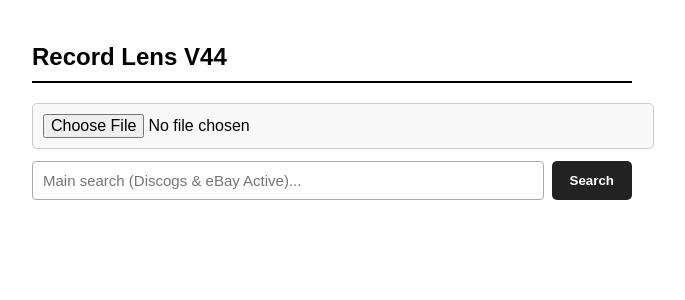
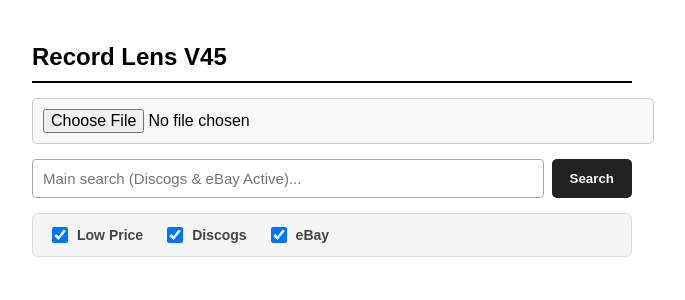
Before and after one commit to jtcvmarie/sales, a Next.js app: page / in a window 1280 px wide. Shown: the top 300 px of the page, without its empty margins (308-993 px from the left). Built offline with nearby package versions, Linux system fonts and the light colour scheme.

Commit message:
Update page.js

```diff
--- a/app/page.js
+++ b/app/page.js
@@ -11,6 +11,11 @@ export default function Home() {
   const [loadingMain, setLoadingMain] = useState(false);
   const [errorMsg, setErrorMsg] = useState("");
   const [hasSearched, setHasSearched] = useState(false);
+
+  // Layout View Toggles
+  const [showLow, setShowLow] = useState(true);
+  const [showDiscogs, setShowDiscogs] = useState(true);
+  const [showEbay, setShowEbay] = useState(true);
 
   // Collapsible Section States
   const [isDiscogsOpen, setIsDiscogsOpen] = useState(true);
@@ -97,7 +102,7 @@ export default function Home() {
   // Custom Colorizer for Deep Media Formats
   const renderFormat = (fmtStr) => {
     if (!fmtStr || fmtStr === '--') return '--';
-    const formatKeywords = ['vinyl', 'lp', '45', '78', '33', 'shellac', 'cassette', '7"', '10"', '12"'];
+    const formatKeywords = ['vinyl', 'lp', '45', '78', '33', 'shellac', 'cassette', '7"', '10"', '12"', 'cd'];
     const parts = fmtStr.split(', ');
 
     return parts.map((part, i) => {
@@ -117,12 +122,12 @@ export default function Home() {
 
   return (
     <main style={{ padding: '15px', fontFamily: 'sans-serif', maxWidth: '600px', margin: '0 auto', backgroundColor: '#fff', paddingBottom: '100px' }}>
-      <h2 style={{ borderBottom: '2px solid black', paddingBottom: '10px' }}>Record Lens V44</h2>
+      <h2 style={{ borderBottom: '2px solid black', paddingBottom: '10px', marginBottom: '15px' }}>Record Lens V45</h2>
 
-      <input type="file" accept="image/*" capture="environment" onChange={handleCapture} style={{ padding: '10px', fontSize: '16px', marginBottom: '12px', width: '100%', backgroundColor: '#f9f9f9', border: '1px solid #ccc', borderRadius: '5px' }} />
+      <input type="file" accept="image/*" capture="environment" onChange={handleCapture} style={{ padding: '10px', fontSize: '16px', marginBottom: '15px', width: '100%', backgroundColor: '#f9f9f9', border: '1px solid #ccc', borderRadius: '5px' }} />
 
       {/* GLOBAL SEARCH BAR */}
-      <div style={{ marginBottom: '20px', display: 'flex', gap: '8px' }}>
+      <div style={{ marginBottom: '15px', display: 'flex', gap: '8px' }}>
         <input
           type="text"
           value={mainQuery}
@@ -139,11 +144,24 @@ export default function Home() {
         </button>
       </div>
 
-      {loadingMain && <p style={{ fontWeight: 'bold', color: '#0070f3' }}>Fetching market data...</p>}
-      {errorMsg && <p style={{ color: 'red', fontWeight: 'bold', backgroundColor: '#fee', padding: '10px', borderRadius: '4px' }}>{errorMsg}</p>}
+      {/* VIEW TOGGLE CHECKBOXES */}
+      <div style={{ display: 'flex', gap: '20px', marginBottom: '25px', fontSize: '14px', fontWeight: 'bold', color: '#444', backgroundColor: '#f5f5f5', padding: '10px 15px', borderRadius: '6px', border: '1px solid #ddd' }}>
+        <label style={{ display: 'flex', alignItems: 'center', gap: '6px', cursor: 'pointer' }}>
+          <input type="checkbox" checked={showLow} onChange={(e) => setShowLow(e.target.checked)} style={{ width: '16px', height: '16px' }} /> Low Price
+        </label>
+        <label style={{ display: 'flex', alignItems: 'center', gap: '6px', cursor: 'pointer' }}>
+          <input type="checkbox" checked={showDiscogs} onChange={(e) => setShowDiscogs(e.target.checked)} style={{ width: '16px', height: '16px' }} /> Discogs
+        </label>
+        <label style={{ display: 'flex', alignItems: 'center', gap: '6px', cursor: 'pointer' }}>
+          <input type="checkbox" checked={showEbay} onChange={(e) => setShowEbay(e.target.checked)} style={{ width: '16px', height: '16px' }} /> eBay
+        </label>
+      </div>
+
+      {loadingMain && <p style={{ fontWeight: 'bold', color: '#0070f3', marginBottom: '20px' }}>Fetching market data...</p>}
+      {errorMsg && <p style={{ color: 'red', fontWeight: 'bold', backgroundColor: '#fee', padding: '10px', borderRadius: '4px', marginBottom: '20px' }}>{errorMsg}</p>}
 
       {/* 1. DISCOGS SECTION */}
-      {hasSearched && (
+      {hasSearched && showDiscogs && (
         <div style={{ marginBottom: '40px' }}>
           <div style={{ display: 'flex', justifyContent: 'space-between', alignItems: 'center', marginBottom: '15px', backgroundColor: '#222', padding: '10px 15px', borderRadius: '4px' }}>
             <div onClick={() => setIsDiscogsOpen(!isDiscogsOpen)} style={{ display: 'flex', alignItems: 'center', gap: '8px', cursor: 'pointer' }}>
@@ -167,30 +185,31 @@ export default function Home() {
                 return (
                   <div key={i} style={{ marginBottom: '20px', borderBottom: '1px solid #eee', paddingBottom: '15px' }}>
 
-                    {/* TOP: Image & Centered Title/Badges */}
-                    <div style={{ display: 'flex', gap: '15px', alignItems: 'center' }}>
+                    {/* TOP: Image & Title/Badges */}
+                    <div style={{ display: 'flex', gap: '15px', alignItems: 'flex-start' }}>
                       {item.thumbnail ? (
                         <img src={item.thumbnail} alt="match" style={{ width: '80px', height: '80px', objectFit: 'cover', borderRadius: '4px', flexShrink: 0 }} />
                       ) : (
                         <div style={{ width: '80px', height: '80px', backgroundColor: '#eee', borderRadius: '4px', flexShrink: 0 }} />
                       )}
 
-                      <div style={{ flex: 1, textAlign: 'center' }}>
-                        <a href={item.link} target="_blank" rel="noreferrer" style={{ display: 'block', fontWeight: 'bold', fontSize: '14px', marginBottom: '6px', color: '#0056b3', textDecoration: 'none', whiteSpace: 'normal', wordBreak: 'break-word' }}>
+                      <div style={{ flex: 1, display: 'flex', flexDirection: 'column' }}>
+                        {/* Title strictly left-aligned */}
+                        <a href={item.link} target="_blank" rel="noreferrer" style={{ display: 'block', textAlign: 'left', fontWeight: 'bold', fontSize: '14px', marginBottom: '8px', color: '#0056b3', textDecoration: 'none', whiteSpace: 'normal', wordBreak: 'break-word' }}>
                           {item.title}
                         </a>
 
-                        {/* COMPACT CENTERED BADGES */}
-                        <div style={{ display: 'flex', gap: '6px', justifyContent: 'center', flexWrap: 'wrap' }}>
-                          <div style={{ backgroundColor: '#eaf4ea', border: '1px solid #c8e6c9', borderRadius: '4px', padding: '2px 8px', fontSize: '12px' }}>
-                            <span style={{ color: '#2e7d32', fontWeight: 'bold' }}>Have:</span> <strong style={{ fontSize: '13px', color: '#1b5e20' }}>{dData.have}</strong>
+                        {/* Plumped up, Centered Badges */}
+                        <div style={{ display: 'flex', gap: '8px', justifyContent: 'center', flexWrap: 'wrap', marginTop: 'auto', marginBottom: '4px' }}>
+                          <div style={{ backgroundColor: '#eaf4ea', border: '1px solid #c8e6c9', borderRadius: '4px', padding: '4px 10px', fontSize: '13px' }}>
+                            <span style={{ color: '#2e7d32', fontWeight: 'bold' }}>Have:</span> <strong style={{ fontSize: '14px', color: '#1b5e20' }}>{dData.have}</strong>
                           </div>
-                          <div style={{ backgroundColor: '#fff3e0', border: '1px solid #ffe0b2', borderRadius: '4px', padding: '2px 8px', fontSize: '12px' }}>
-                            <span style={{ color: '#e65100', fontWeight: 'bold' }}>Want:</span> <strong style={{ fontSize: '13px', color: '#b71c1c' }}>{dData.want}</strong>
+                          <div style={{ backgroundColor: '#fff3e0', border: '1px solid #ffe0b2', borderRadius: '4px', padding: '4px 10px', fontSize: '13px' }}>
+                            <span style={{ color: '#e65100', fontWeight: 'bold' }}>Want:</span> <strong style={{ fontSize: '14px', color: '#b71c1c' }}>{dData.want}</strong>
                           </div>
-                          {dData.activeLow !== '--' && (
-                             <div style={{ backgroundColor: '#e3f2fd', border: '1px solid #bbdefb', borderRadius: '4px', padding: '2px 8px', fontSize: '12px' }}>
-                               <span style={{ color: '#1565c0', fontWeight: 'bold' }}>Low:</span> <strong style={{ fontSize: '13px', color: '#0d47a1' }}>{dData.activeLow}</strong>
+                          {showLow && dData.activeLow !== '--' && (
+                             <div style={{ backgroundColor: '#e3f2fd', border: '1px solid #bbdefb', borderRadius: '4px', padding: '4px 10px', fontSize: '13px' }}>
+                               <span style={{ color: '#1565c0', fontWeight: 'bold' }}>Low:</span> <strong style={{ fontSize: '14px', color: '#0d47a1' }}>{dData.activeLow}</strong>
                              </div>
                           )}
                         </div>
@@ -198,7 +217,7 @@ export default function Home() {
                     </div>
 
                     {/* BOTTOM: Full Width Tight Metadata Lines */}
-                    <div style={{ fontSize: '12px', color: '#333', marginTop: '8px' }}>
+                    <div style={{ fontSize: '12px', color: '#333', marginTop: '10px' }}>
                       {dData.format && dData.format !== '--' && (
                         <div style={{ marginBottom: '2px', textAlign: 'left' }}>
                           <span style={{ color: '#4527a0', fontWeight: 'bold' }}>Format:</span> {renderFormat(dData.format)}
@@ -206,7 +225,7 @@ export default function Home() {
                       )}
 
                       {/* GUARANTEED SINGLE LINE METADATA */}
-                      <div style={{ display: 'flex', gap: '15px', flexWrap: 'nowrap', overflow: 'hidden', whiteSpace: 'nowrap' }}>
+                      <div style={{ display: 'flex', gap: '15px', flexWrap: 'nowrap', overflow: 'hidden', whiteSpace: 'nowrap', textAlign: 'left' }}>
                         {dData.label && dData.label !== '--' && (
                           <div><span style={{ color: '#4527a0', fontWeight: 'bold' }}>Label:</span> {dData.label}</div>
                         )}
@@ -228,7 +247,7 @@ export default function Home() {
       )}
 
       {/* 2. EBAY ACTIVE SECTION */}
-      {hasSearched && (
+      {hasSearched && showEbay && (
         <div style={{ marginBottom: '40px' }}>
           <div style={{ display: 'flex', justifyContent: 'space-between', alignItems: 'center', marginBottom: '15px', backgroundColor: '#0064d2', padding: '10px 15px', borderRadius: '4px' }}>
             <div onClick={() => setIsEbayActiveOpen(!isEbayActiveOpen)} style={{ display: 'flex', alignItems: 'center', gap: '8px', cursor: 'pointer' }}>
@@ -249,20 +268,21 @@ export default function Home() {
               ebayActive.map((item, i) => (
                 <div key={i} style={{ marginBottom: '12px', borderBottom: '1px solid #eee', paddingBottom: '12px' }}>
 
-                  <div style={{ display: 'flex', gap: '15px', alignItems: 'center' }}>
+                  <div style={{ display: 'flex', gap: '15px', alignItems: 'flex-start' }}>
                     {item.thumbnail ? (
                       <img src={item.thumbnail} alt="match" style={{ width: '70px', height: '70px', objectFit: 'cover', borderRadius: '4px', flexShrink: 0 }} />
                     ) : (
                       <div style={{ width: '70px', height: '70px', backgroundColor: '#eee', borderRadius: '4px', flexShrink: 0 }} />
                     )}
 
-                    {/* CENTERED EBAY TITLE & PRICE */}
-                    <div style={{ flex: 1, textAlign: 'center' }}>
-                      <a href={item.link} target="_blank" rel="noreferrer" style={{ display: 'block', fontWeight: 'bold', fontSize: '14px', marginBottom: '6px', textDecoration: 'none', color: '#333', whiteSpace: 'normal', wordBreak: 'break-word' }}>
+                    <div style={{ flex: 1, display: 'flex', flexDirection: 'column' }}>
+                      {/* Left-Aligned Title */}
+                      <a href={item.link} target="_blank" rel="noreferrer" style={{ display: 'block', textAlign: 'left', fontWeight: 'bold', fontSize: '14px', marginBottom: '6px', textDecoration: 'none', color: '#333', whiteSpace: 'normal', wordBreak: 'break-word' }}>
                         {item.title}
                       </a>
 
-                      <div style={{ display: 'flex', justifyContent: 'center', alignItems: 'center', gap: '8px' }}>
+                      {/* Centered Price & Shipping */}
+                      <div style={{ display: 'flex', justifyContent: 'center', alignItems: 'center', gap: '8px', marginTop: 'auto', marginBottom: '2px' }}>
                         <span style={{ fontWeight: 'bold', color: item.price ? 'green' : '#666', fontSize: '15px' }}>
                           {item.price || "View on eBay"}
                         </span>
@@ -281,7 +301,7 @@ export default function Home() {
       )}
 
       {/* 3. EBAY SOLD GATEWAY */}
-      {hasSearched && (
+      {hasSearched && showEbay && (
         <div style={{ marginBottom: '40px', borderTop: '4px solid #8b0000', paddingTop: '20px' }}>
           <div onClick={() => setIsEbaySoldOpen(!isEbaySoldOpen)} style={{ display: 'flex', alignItems: 'center', gap: '8px', marginBottom: '15px', backgroundColor: '#8b0000', padding: '10px 15px', borderRadius: '4px', cursor: 'pointer' }}>
             <h3 style={{ margin: 0, color: 'white' }}>eBay Sold History</h3>
```
